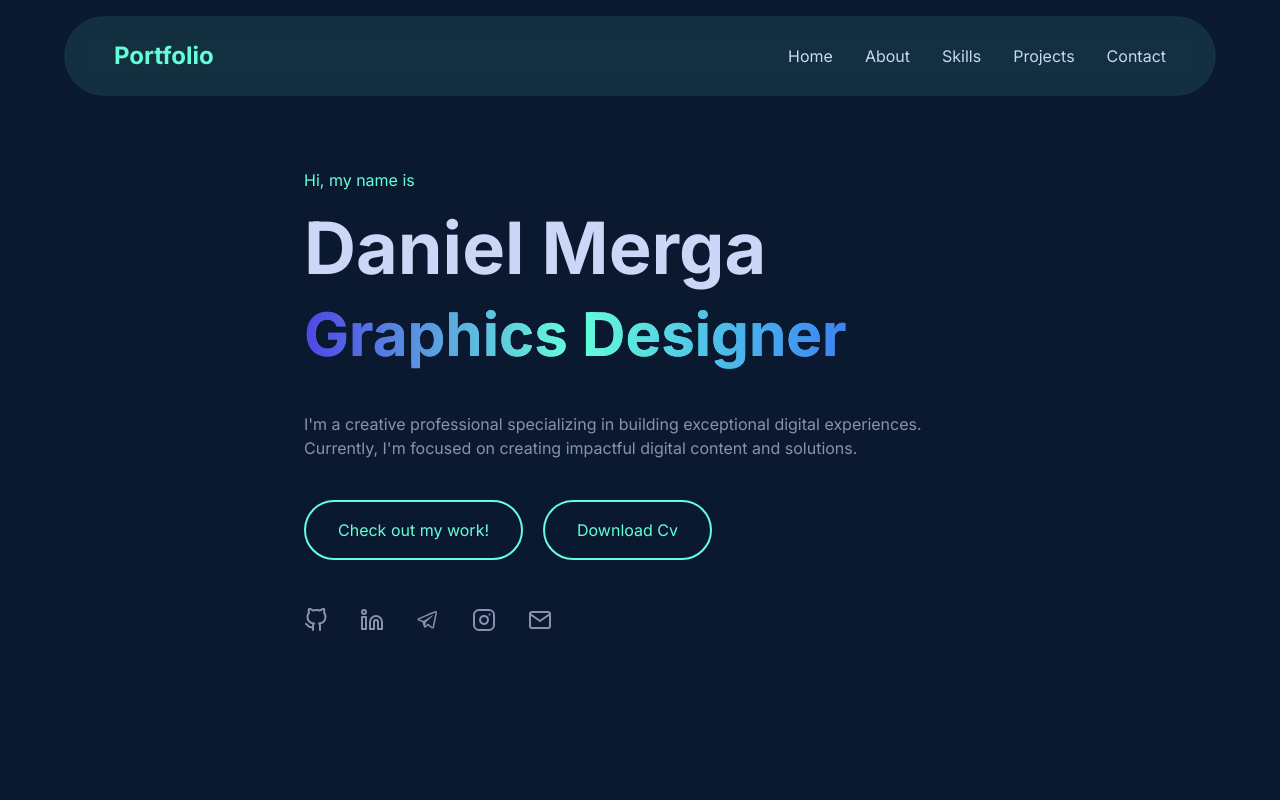
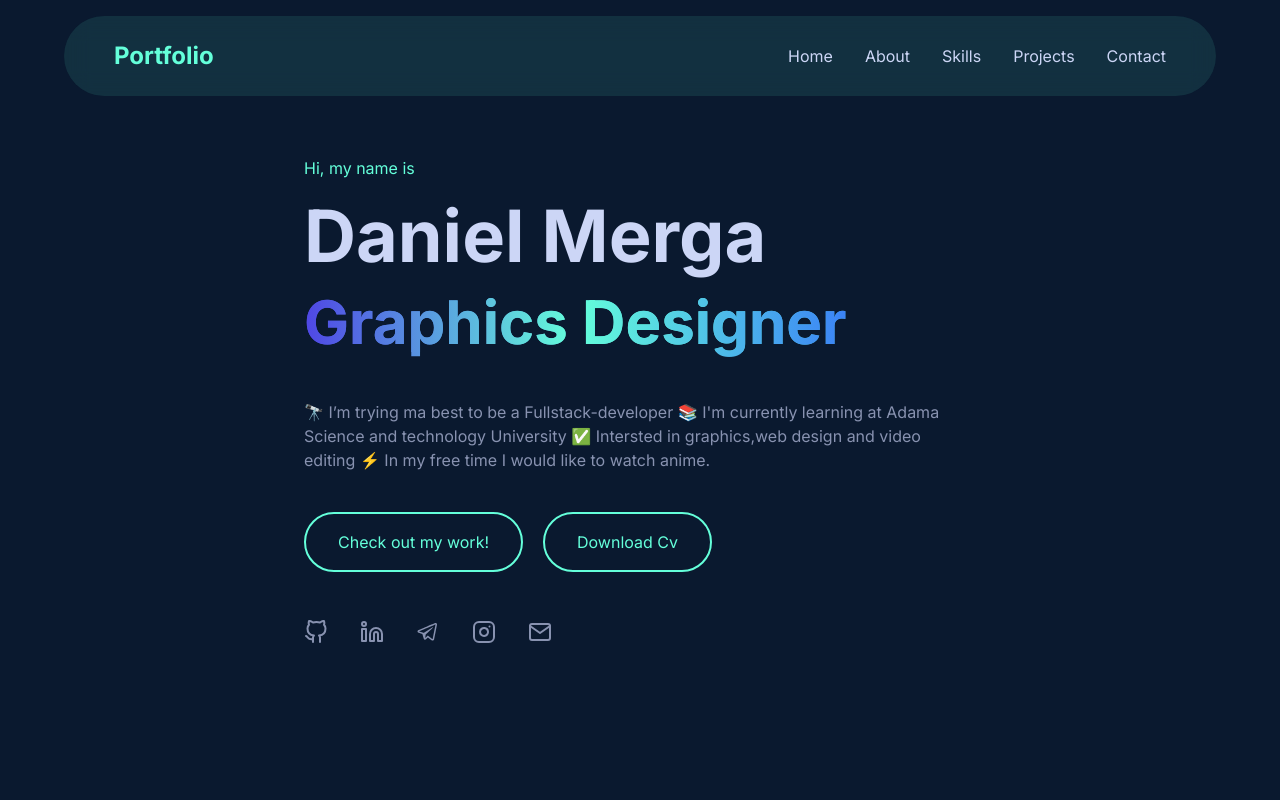
Before and after one commit to da-nn-yy/daniel-merga-portfolio-nextjs, a Next.js app: page / in a window 1280 px wide. Shown: the top 800 px of the page. Built offline with nearby package versions, Linux system fonts and the light colour scheme.

Commit message:
update: personalize Hero section with personal introduction and interests

```diff
--- a/src/components/Hero.tsx
+++ b/src/components/Hero.tsx
@@ -66,8 +66,13 @@ const Hero = () => {
           transition={{ delay: 0.5 }}
           className="max-w-2xl mb-10 text-textSecondary"
         >
-          I'm a creative professional specializing in building exceptional digital experiences.
-          Currently, I'm focused on creating impactful digital content and solutions.
+          🔭 I’m trying ma best to be a Fullstack-developer
+
+📚 I'm currently learning at Adama Science and technology University
+
+✅ Intersted in graphics,web design and video editing
+
+⚡ In my free time I would like to watch anime.
         </motion.p>
         <motion.button
           initial={{ opacity: 0, y: 20 }}
```
